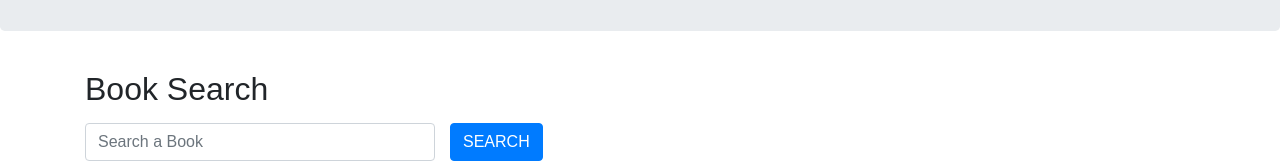
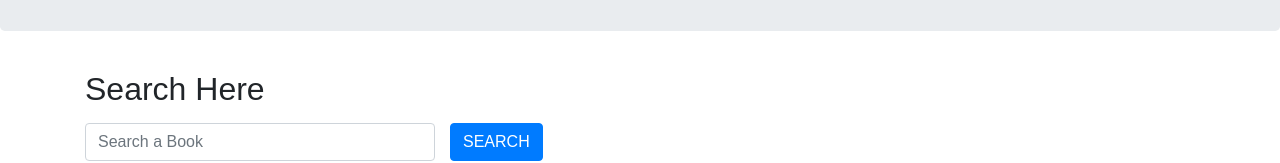
Before and after one commit to robertalanis/google-books-react, a React (Create React App) app in the folder client/: page / in a window 1280 px wide. Shown: the part 332-495 px from the top of the page. Built offline with nearby package versions, Linux system fonts and the light colour scheme.

Commit message:
search from label update

```diff
--- a/client/src/components/Form/index.js
+++ b/client/src/components/Form/index.js
@@ -7,7 +7,7 @@ function Form(props) {
 				<div className="form-group row">
 					<div class="col-12">
 						<label for="search" class="col-form-label">
-							<h2>Book Search</h2>
+							<h2>Search Here</h2>
 						</label>
 					</div>
 					<div class="col-10 col-md-8 col-lg-6 col-xl-4">
```
